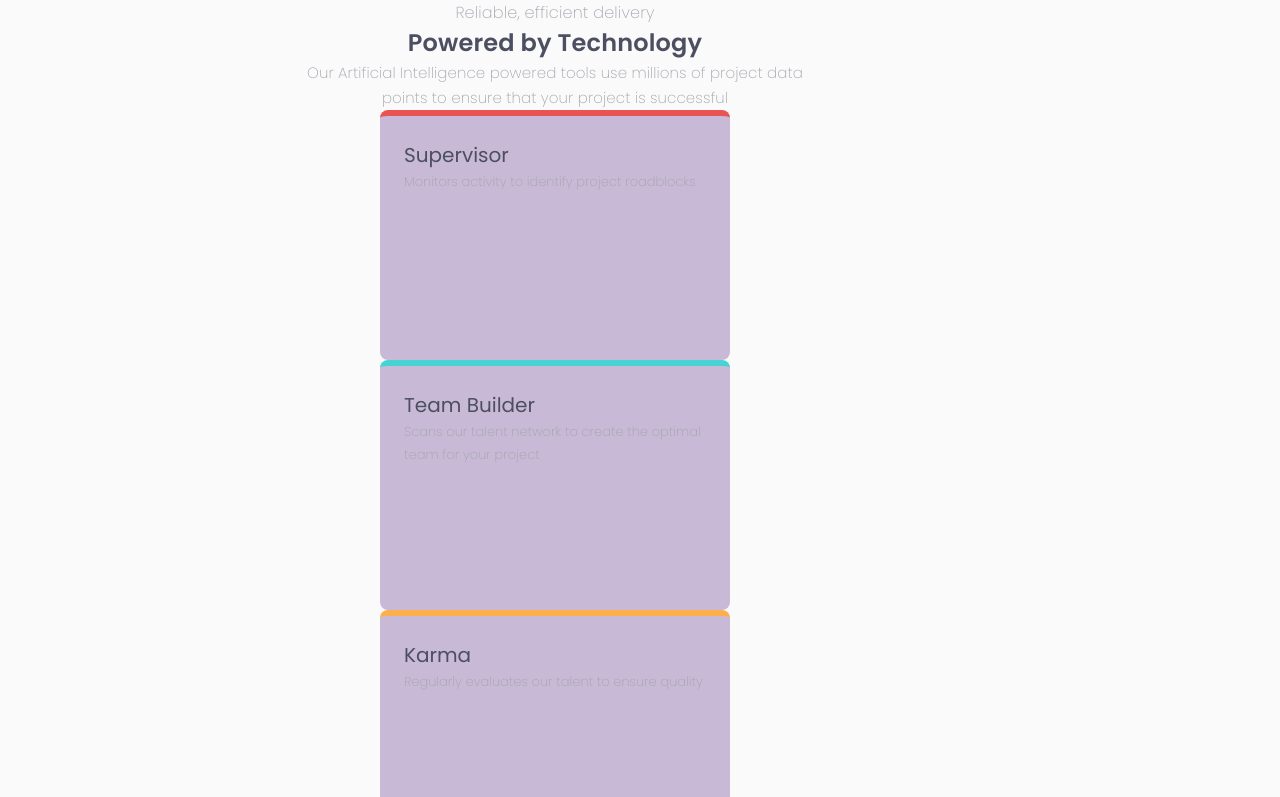
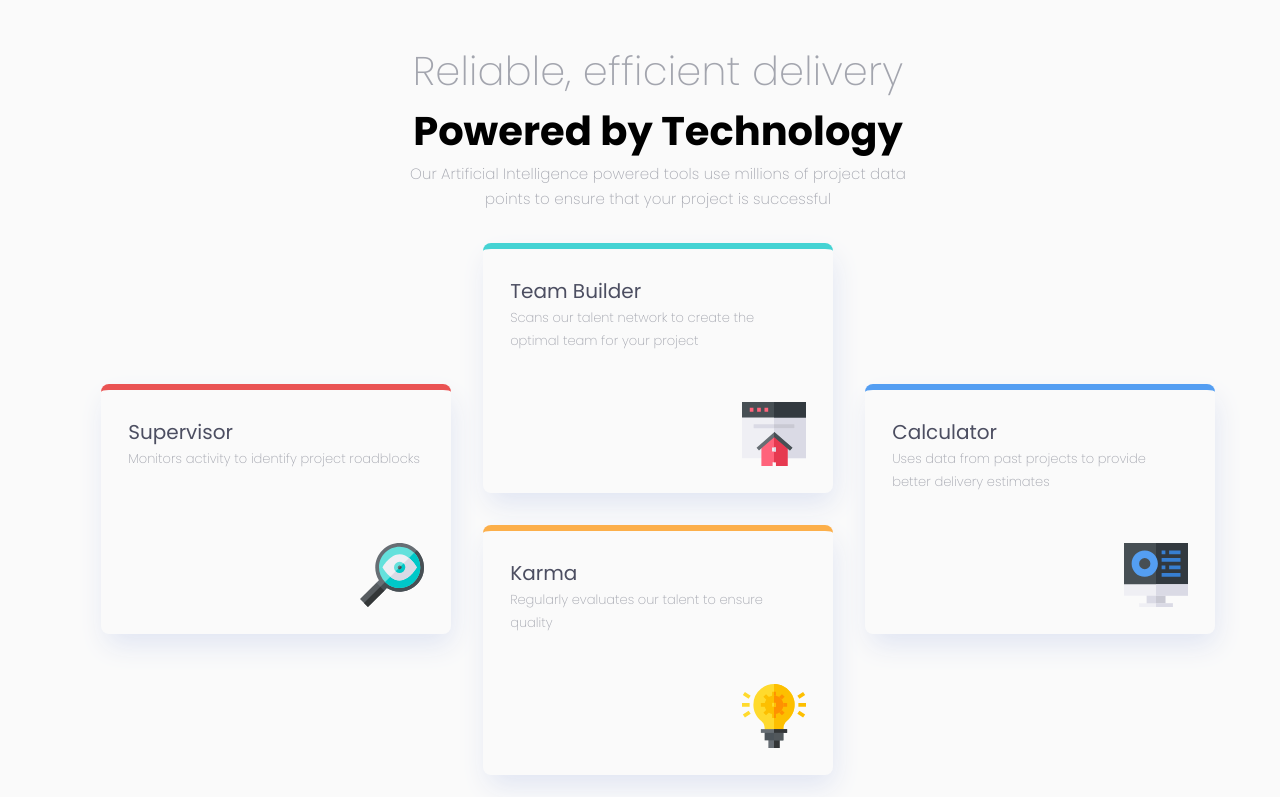
Before and after one commit to Rubenbard/four-card-feature-section, a plain HTML site: page index.html in a window 1280 px wide. Shown: the top 797 px of the page. Drawn offline with Linux system fonts and the light colour scheme.

Commit message:
changes to layout, colors.

```diff
--- a/index.html
+++ b/index.html
@@ -21,8 +21,8 @@
   <main>
     <div class="container">
     <section class="title">
-      <h1 class="font-title-light">Reliable, efficient delivery</h1>
-      <h2 class="font-title-bold">Powered by Technology</h2>
+      <h1>Reliable, efficient delivery</h1>
+      <h2>Powered by Technology</h2>
       <p class="font-subtitle">Our Artificial Intelligence powered tools use millions of project data points
         to ensure that your project is successful</p>
     </section>
@@ -31,22 +31,34 @@
     <section class="card supervisor">
       <h3 class="font-title-card">Supervisor</h3>
       <p class="font-p">Monitors activity to identify project roadblocks</p>
+      <figure class="icon">
+        <img src="images/icon-supervisor.svg" alt="Supervisor">
+      </figure>
     </section>
 
     <section class="card team-builder">
       <h3 class="font-title-card">Team Builder</h3>
       <p class="font-p">Scans our talent network to create the optimal team for your project</p>
+      <figure class="icon">
+        <img src="images/icon-team-builder.svg" alt="Team Builder">
+      </figure>
     </section>
 
     <section class="card karma">
       <h3 class="font-title-card">Karma</h3>
       <p class="font-p">Regularly evaluates our talent to ensure quality</p>
+      <figure class="icon">
+        <img src="images/icon-karma.svg" alt="Karma">
+      </figure>
     </section>
 
     <section class="card calculator">
       <h3 class="font-title-card">Calculator</h3>
         <p class="font-p">Uses data from past projects to provide better delivery estimates</p>
-    </section>
+        <figure class="icon">
+          <img src="images/icon-calculator.svg" alt="Calculator">
+        </figure>
+      </section>
     </div>
   </main>
 
--- a/style.css
+++ b/style.css
@@ -55,7 +55,8 @@ body{
 
 main{
     min-height: 100vh;
-
+    display: grid;
+    place-items: center;
     background-color: var(--color-very-light-gray);
     max-width: 100%;
     overflow-x: hidden;
@@ -64,41 +65,96 @@ main{
 .container{
     width: 23.438rem; /* 375px */
     max-width: 100%;
-    overflow-x: hidden;
-    padding-inline: 2rem;
     display: grid;
     place-items: center;
     grid-template-columns: 1fr;
+    gap: 1.875rem;
+    padding: 1rem;
 }
 
 .title{
     text-align: center;
 }
 
+.title h1{
+    font-size: var(--font-size-title);
+    font-family: var(--font-family-primary);
+    font-weight: var(--font-weight-light);
+    font-style: normal;
+    letter-spacing: 0.17px;
+    line-height: var(--font-lh-title);
+    color: var(--color-grayish-blue);
+}
+
+.title h2{
+    font-size: var(--font-size-title);
+}
+
 .card{
-    background-color: rgb(214, 152, 152);
-    padding: 1.5rem;
+    background-color: var(--color-white);
+    padding: 1.7rem;
+    width: 100%;
     height: 13.875rem; /* 222px */
     border-radius: 0.5rem;
+box-shadow: 3px 13px 28px -3px rgba(223,228,242,1);
+display: flex;
+flex-direction: column;
+}
+
+.card p{
+    margin-bottom: auto;
+}
+
+.icon{
+    align-self: flex-end;
 }
 
 @media (min-width: 48rem) { /* 768px */
     .container{
         width: 69.375rem; /* 1110px */
         max-width: 100%;
+        margin: 0 auto;
+        display: grid;
+        grid-template-columns: repeat(3, 1fr);
+        grid-template-rows: repeat(5, 1fr);
+        grid-column-gap: 32px;
+        grid-row-gap: 32px;
+        height:46.875rem; /* 530px */
     }
+
 
     .card{
         width: 21.875rem; /* 350px */
-        background-color: rgb(200, 186, 214);
         height: 15.625rem; /* 250px */
     }
 
+    .card.supervisor{
+        grid-area: 3 / 1 / 5 / 2;
+    }
+
+    .card.team-builder{
+        grid-area: 2 / 2 / 4 / 3;
+    }
+
+    .card.karma{
+        grid-area: 4 / 2 / 6 / 3;
+    }
+
+    .card.calculator{
+        grid-area: 3 / 3 / 5 / 4;
+    }
+
     .title{
+        grid-area: 1 / 1 / 2 / 4;
         width: 33.75rem ;
+        height: 10.625rem; /* 170px */
     }
 
     .title h1{
         font-size: var(--font-size-title-desktop);
     }
+
+    .title h2{
+        font-size: var(--font-size-title-desktop);
+    }
 }
--- a/variables.css
+++ b/variables.css
@@ -14,6 +14,7 @@
   --font-family-primary: 'Poppins', sans-serif;
   --font-size-body: 0.813rem;
   --font-size-title: 1.5rem;
+  --font-size-title-desktop: 2.5rem;
   --font-size-card-title: 1.25rem;
   --font-size-subtitle: 0.938rem;
 
```
